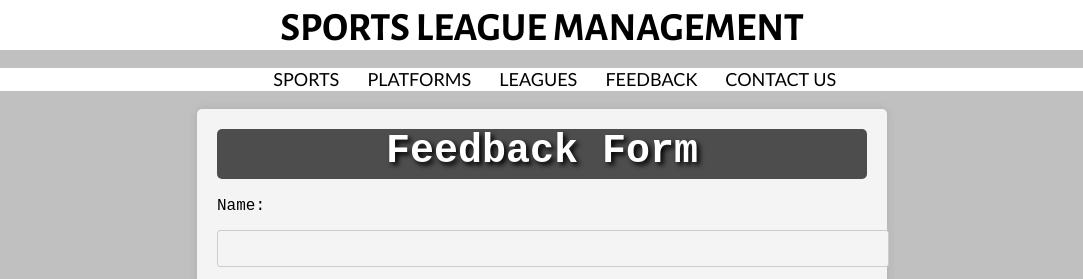
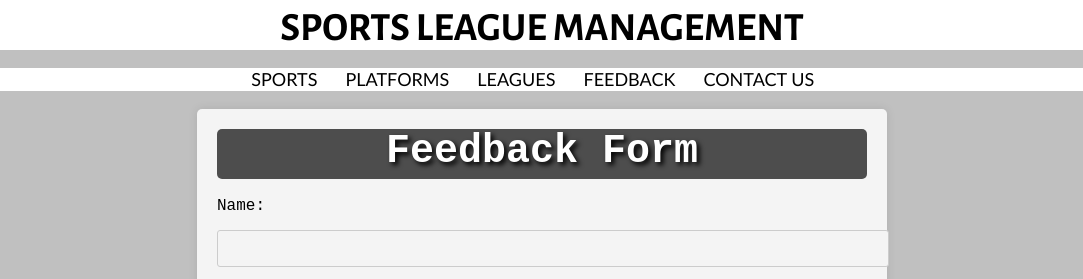
Before and after one commit to ayushh002/sportsleaguemanagement, a plain HTML site: page Feedback.html in a window 1280 px wide. Shown: the top 279 px of the page, 98-1181 px from the left. Drawn offline with Linux system fonts and the light colour scheme.

Commit message:
Update Feedback.html

```diff
--- a/Feedback.html
+++ b/Feedback.html
@@ -61,8 +61,6 @@
         font-size: 18px;
         text-decoration: none;
         float: none;
-        position:relative;
-        left:29%;
         font-family:'Gill Sans', 'Gill Sans MT', Calibri, 'Trebuchet MS', sans-serif;
     }
 
@@ -75,6 +73,7 @@
     }
     .div1{
         background-color: #fff;
+        text-align:center;
 
     }
     body {
```
